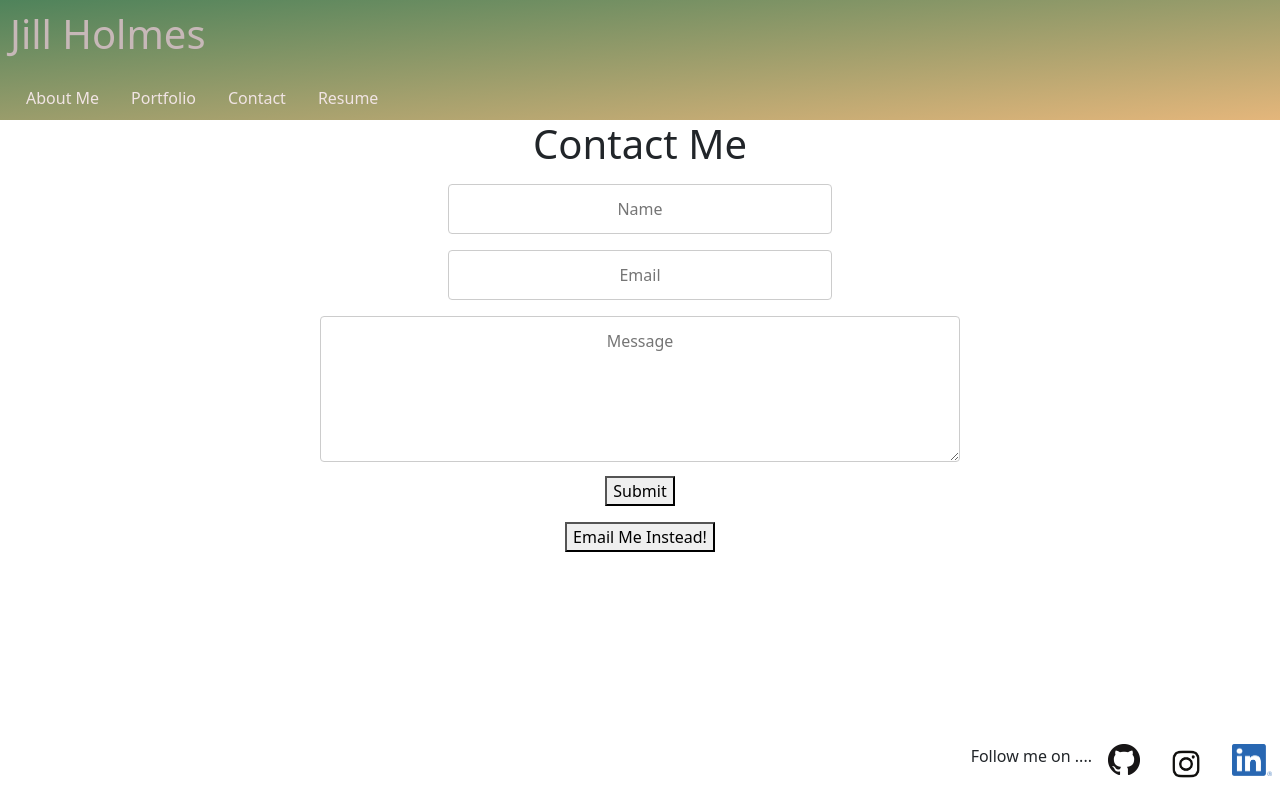
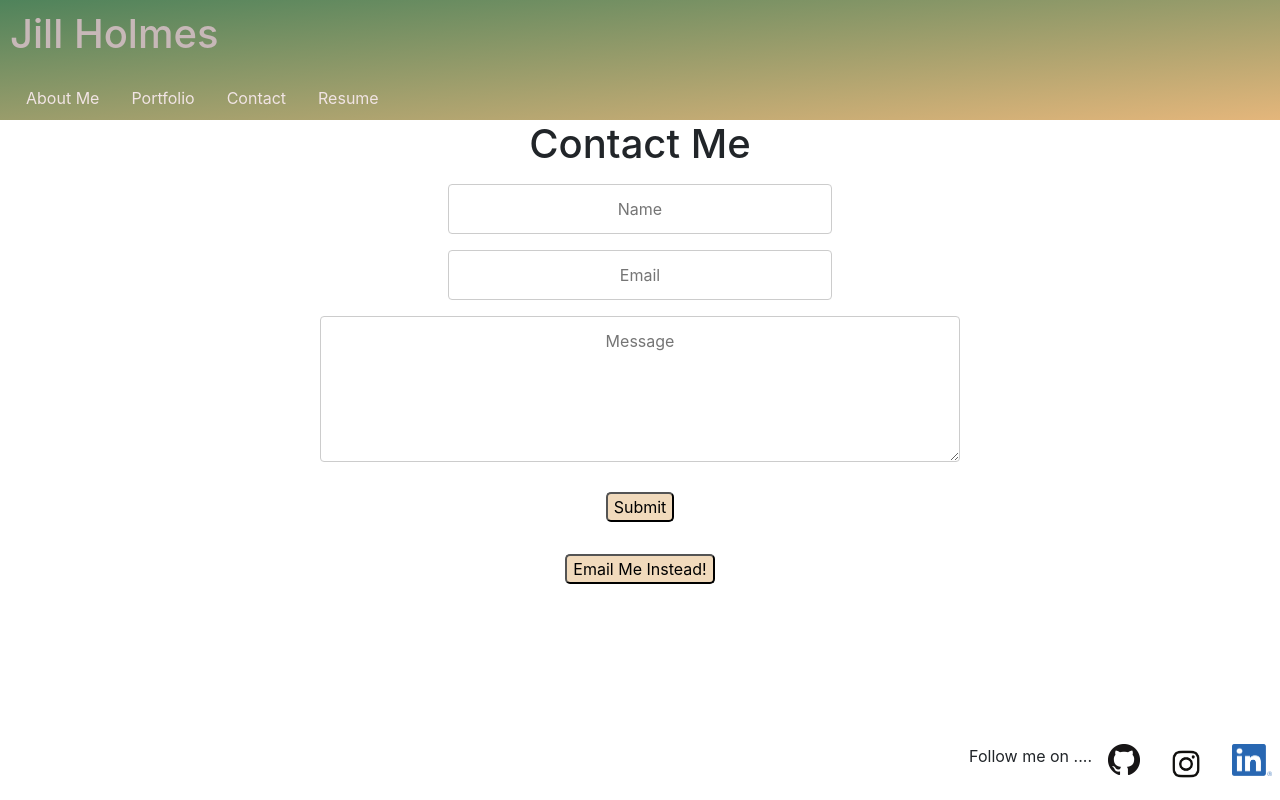
Before and after one commit to Jillium/its-me, a React (Create React App) app: page / in a window 1280 px wide. Both pictures are taken after a click on the item "Contact". Built offline with nearby package versions, Linux system fonts and the light colour scheme.

Commit message:
styling changes

```diff
--- a/public/index.html
+++ b/public/index.html
@@ -16,6 +16,7 @@
   integrity="sha384-1BmE4kWBq78iYhFldvKuhfTAU6auU8tT94WrHftjDbrCEXSU1oBoqyl2QvZ6jIW3"
   crossorigin="anonymous"
 />
+
     <!--
       manifest.json provides metadata used when your web app is installed on a
       user's mobile device or desktop. See https://developers.google.com/web/fundamentals/web-app-manifest/
--- a/src/App.css
+++ b/src/App.css
@@ -5,6 +5,7 @@
 
 html, body, #root {
   height: 100%;
+  font-family: 'Inter', sans-serif;
 }
 
 
@@ -117,6 +118,10 @@ a:hover {
   cursor: pointer;
 }
 
+.img-thumbnail:hover {
+  opacity: 75%;
+}
+
 .icon {
   height: 32px;
   width: 40px;
@@ -137,6 +142,12 @@ a:hover {
 
 .button {
   margin: 1rem;
+  border-radius: 5px;
+  background-color: rgb(228, 182, 123, .5);
+}
+
+.button:hover {
+  opacity: 75%
 }
 
 .github-icon:hover {
@@ -190,3 +201,7 @@ a:hover {
 
     }
 }
+
+
+
+@import url('https://fonts.googleapis.com/css2?family=Open+Sans:ital,wght@0,800;1,500&display=swap');
--- a/src/App.js
+++ b/src/App.js
@@ -9,6 +9,7 @@ import Footer from "./components/Footer";
 import ContactForm from './components/Contact';
 import Portfolio from './components/Portfolio';
 import Resume from './components/Resume';
+
 
 
 function App() {
--- a/src/components/Contact/index.js
+++ b/src/components/Contact/index.js
@@ -55,7 +55,7 @@ function ContactForm() {
                         <p className="error-text">{errorMessage}</p>
                     </div>
                 )}
-                <button type="submit">Submit</button>
+                <button type="submit" class="button">Submit</button>
             </form>
             <button className="button" onClick={() => window.location = 'mailto:holmesjillanne@gmail.com'}>Email Me Instead!</button>
         </section>
```
Also changed, not shown: 1 other file (tests, documents, lock files or other folders).
